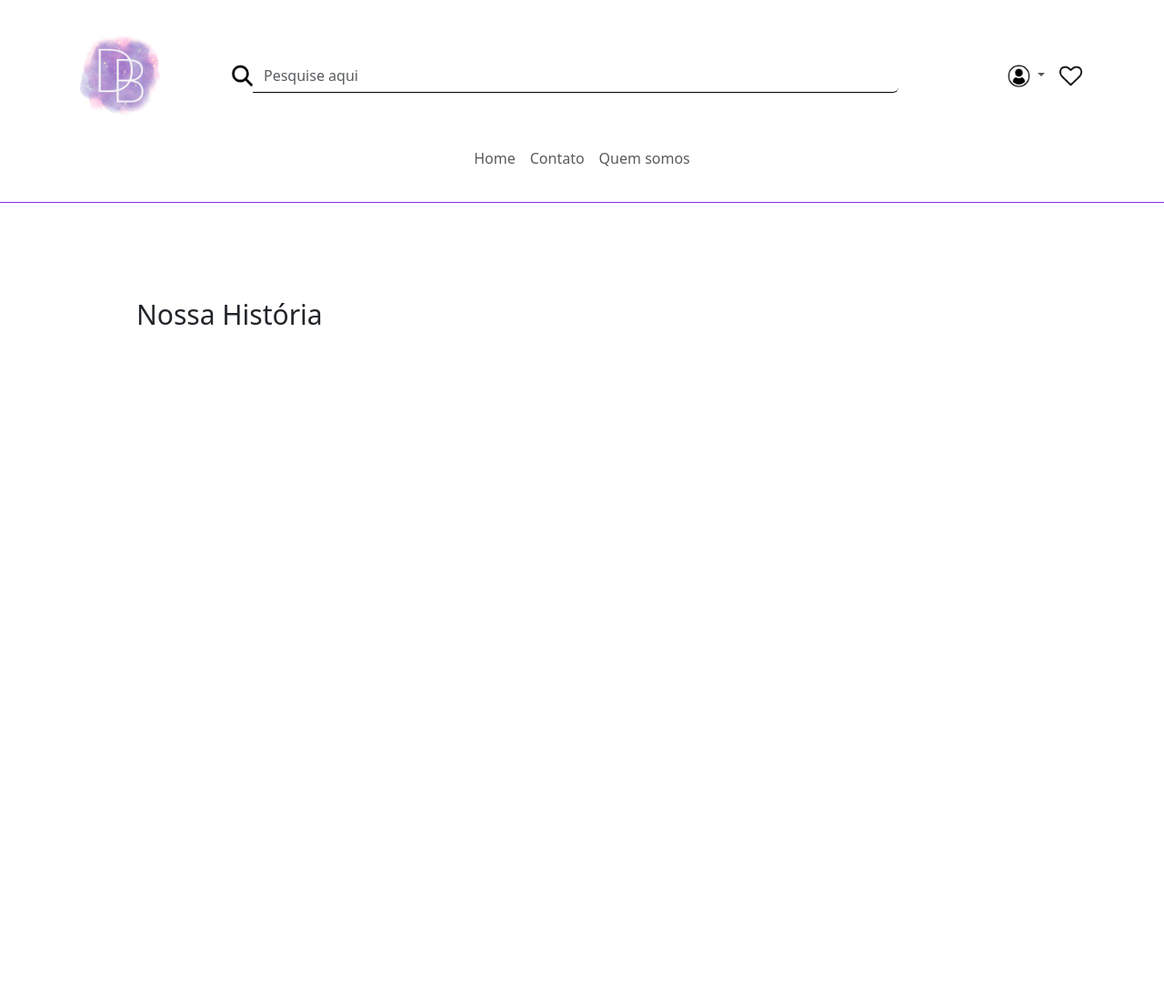
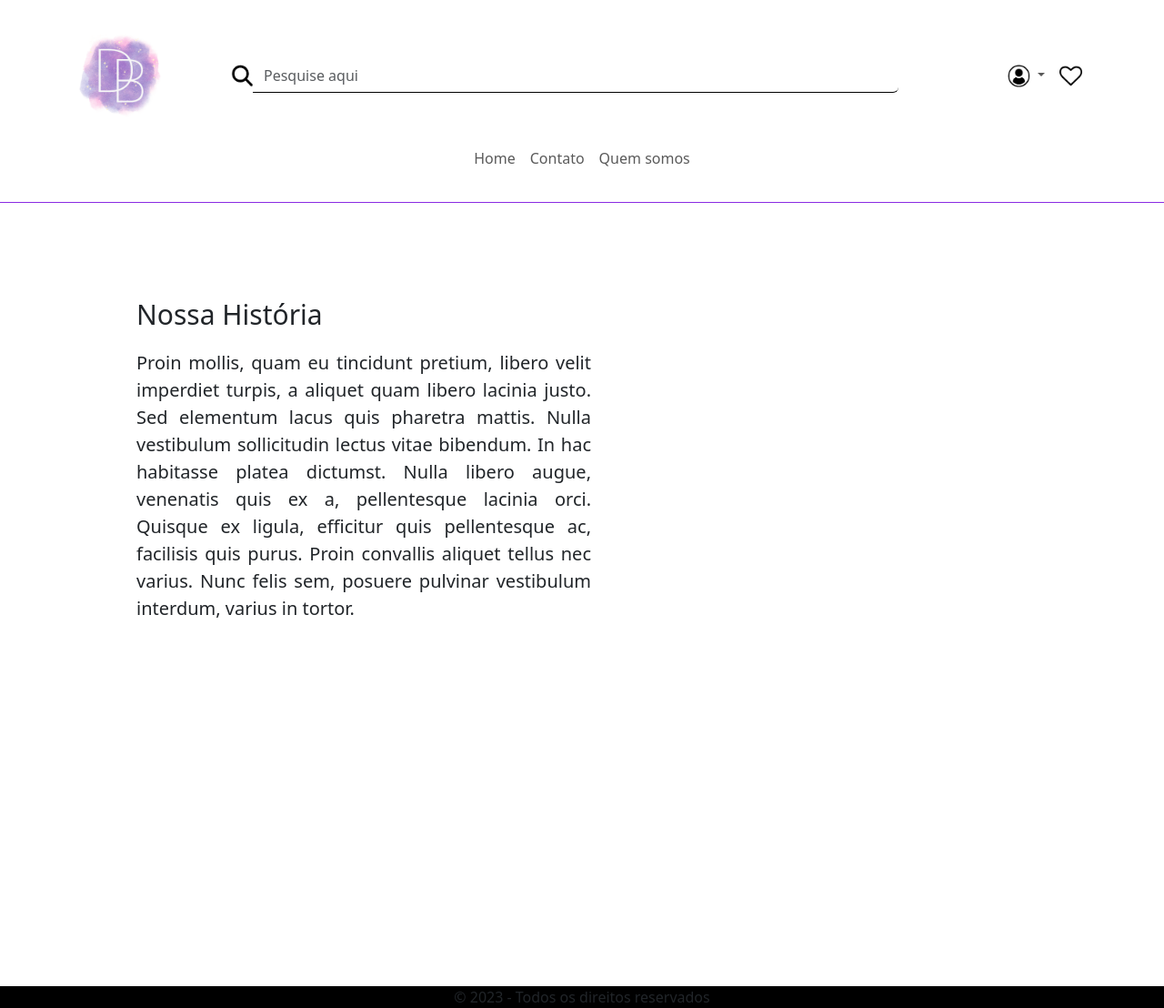
Before and after one commit to kath09luisa/DreamsBooks, a PHP site: page /quemsomos.html in a window 1280 px wide. Shown: the whole page at 91% size. Before the commit the page ends 357 px from the top, so only its background shows below. Run offline with PHP 8.4, Linux system fonts and the light colour scheme; some libraries are stand-ins or nearby versions.

Commit message:
página quem somos

```diff
--- a/quemsomos.html
+++ b/quemsomos.html
@@ -99,10 +99,22 @@
     <div id="titulo">
           <p class="fw-normal">Nossa História</p>
     </div>
+    <div id="textinho">
+      <p class="fw-light">Proin mollis, quam eu tincidunt pretium,
+        libero velit imperdiet turpis, a aliquet quam libero lacinia justo.
+        Sed elementum lacus quis pharetra mattis. Nulla vestibulum sollicitudin
+        lectus vitae bibendum. In hac habitasse platea dictumst. Nulla libero
+        augue, venenatis quis ex a, pellentesque lacinia orci. Quisque ex ligula,
+         efficitur quis pellentesque ac, facilisis quis purus. Proin convallis
+         aliquet tellus nec varius. Nunc felis sem, posuere pulvinar vestibulum
+         interdum, varius in tortor.
+      </p>
+    </div>
 
 
-    <!--<footer class="bottom">
+
+      <footer class="bottom">
         <p>&copy; 2023 - Todos os direitos reservados</p>
-      </footer>-->
+      </footer>
       </body>
     </html>
--- a/style_qs.css
+++ b/style_qs.css
@@ -12,26 +12,9 @@ body {
   #navbar {
     background-color: white;
   }
-  .btn-acao {
-    display: flex;
-  }
   #logo {
     width: 100px;
     margin-top: 0px;
-  }
-
-  .menu a {
-    color: blueviolet;
-    font-size: 15px;
-    text-decoration: none;
-  }
-  .menu a:hover {
-    color: aqua;
-  }
-  .menu .btn_menu {
-    background-color: aquamarine;
-    display: inline-block;
-    padding: 4px 10px;
   }
   #titulo{
     margin-top: 100px;
@@ -40,3 +23,16 @@ body {
     height: auto;
     font-size: 30px;
   }
+#textinho{
+    margin-left: 150px;
+    width: 500px;
+    height: 500px;
+    font-size: 20px;
+    text-align: justify;
+}
+.bottom{
+  text-align: center;
+  justify-content: baseline;
+  background-color: black;
+  margin-top: 200px;
+}
```
